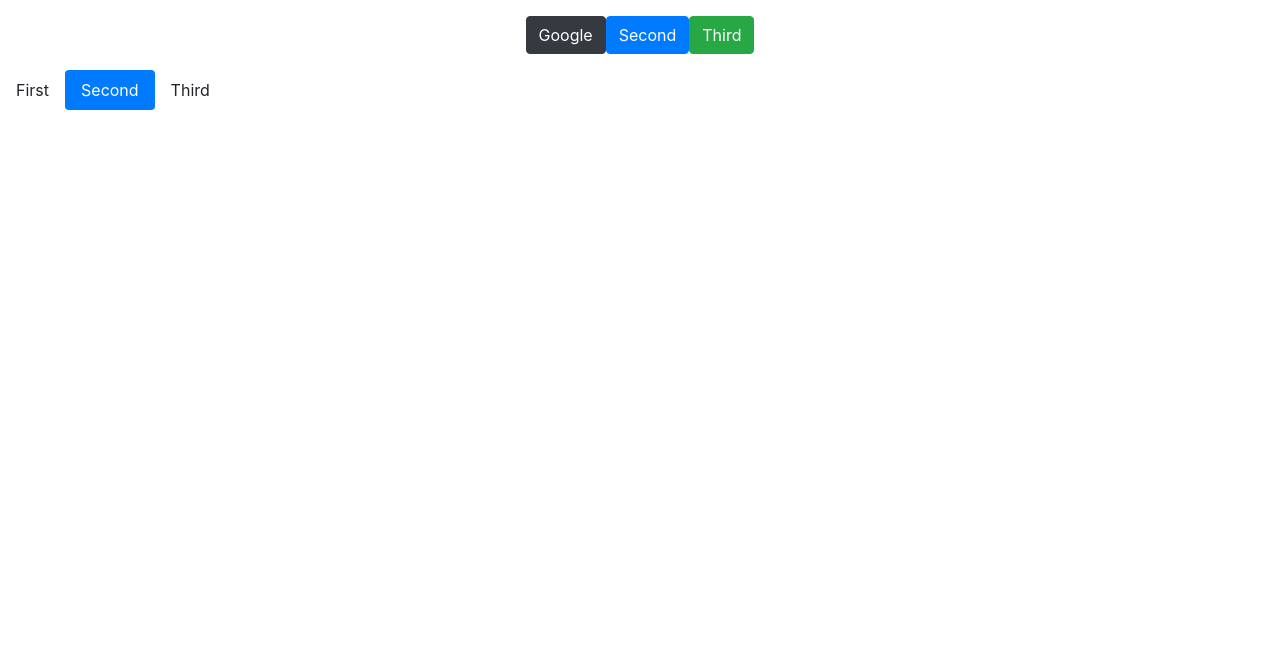
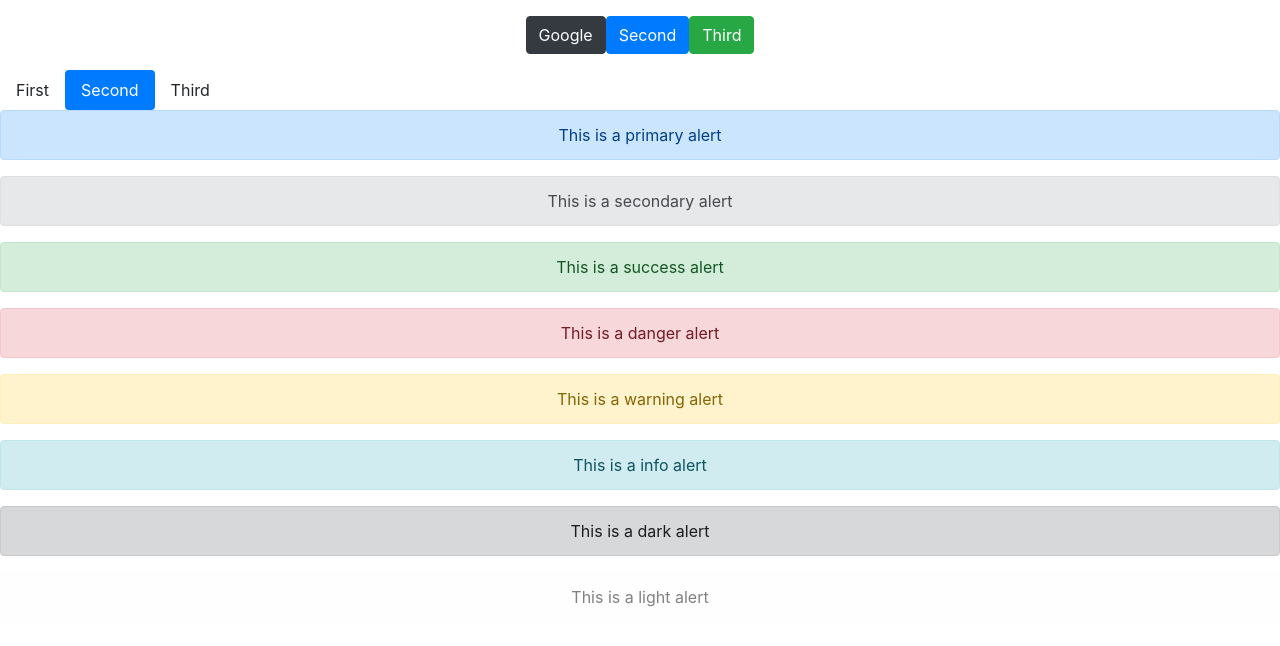
Before and after one commit to CarlCamit/ReactBootstrapComponentPrac, a React (Create React App) app: page / in a window 1280 px wide. Shown: the top 646 px of the page. Built offline with nearby package versions, Linux system fonts and the light colour scheme.

Commit message:
created Alert component for Bootstrap

```diff
--- a/src/App.js
+++ b/src/App.js
@@ -4,6 +4,7 @@ import './App.css';
 import './bootstrap-4.0.0-beta.2-dist/css/bootstrap.css'
 import Button from './components/Button'
 import { Nav, NavItem } from './components/Nav'
+import Alert from './components/Alert'
 
 class App extends Component {
   render() {
@@ -21,6 +22,32 @@ class App extends Component {
             <NavItem>Third</NavItem>
           </Nav>
         </div>
+        <div className='mt-8'>
+          <Alert status='primary'>
+            This is a primary alert
+          </Alert>
+          <Alert status='secondary'>
+            This is a secondary alert
+          </Alert>
+          <Alert status='success'>
+            This is a success alert
+          </Alert>
+          <Alert status='danger'>
+            This is a danger alert
+          </Alert>
+          <Alert status='warning'>
+            This is a warning alert
+          </Alert>
+          <Alert status='info'>
+            This is a info alert
+          </Alert>
+          <Alert status='dark'>
+            This is a dark alert
+          </Alert>
+          <Alert status='light'>
+            This is a light alert
+          </Alert>
+        </div>
       </div>
     );
   }
--- /dev/null
+++ b/src/components/Alert.js
@@ -0,0 +1,41 @@
+import React from 'react'
+
+const Alert = ({ children, status = 'none', role = 'alert' }) => {
+    let className = 'alert'
+
+    if (status === 'primary') {
+        className += ' alert-primary'
+    }
+    else if (status === 'secondary') {
+        className += ' alert-secondary'
+    }
+    else if (status === 'success') {
+        className += ' alert-success'
+    }
+    else if (status === 'danger') {
+        className += ' alert-danger'
+    }
+    else if (status === 'warning') {
+        className += ' alert-warning'
+    }
+    else if (status === 'info') {
+        className += ' alert-info'
+    }
+    else if (status === 'dark') {
+        className += ' alert-dark'
+    }
+    else if (status === 'light') {
+        className += ' alert-light'
+    }
+    else {
+    }
+
+    return (
+        <div className={ className } role={ role } >
+            { children }
+        </div>
+    )
+}
+
+
+export default Alert
```
